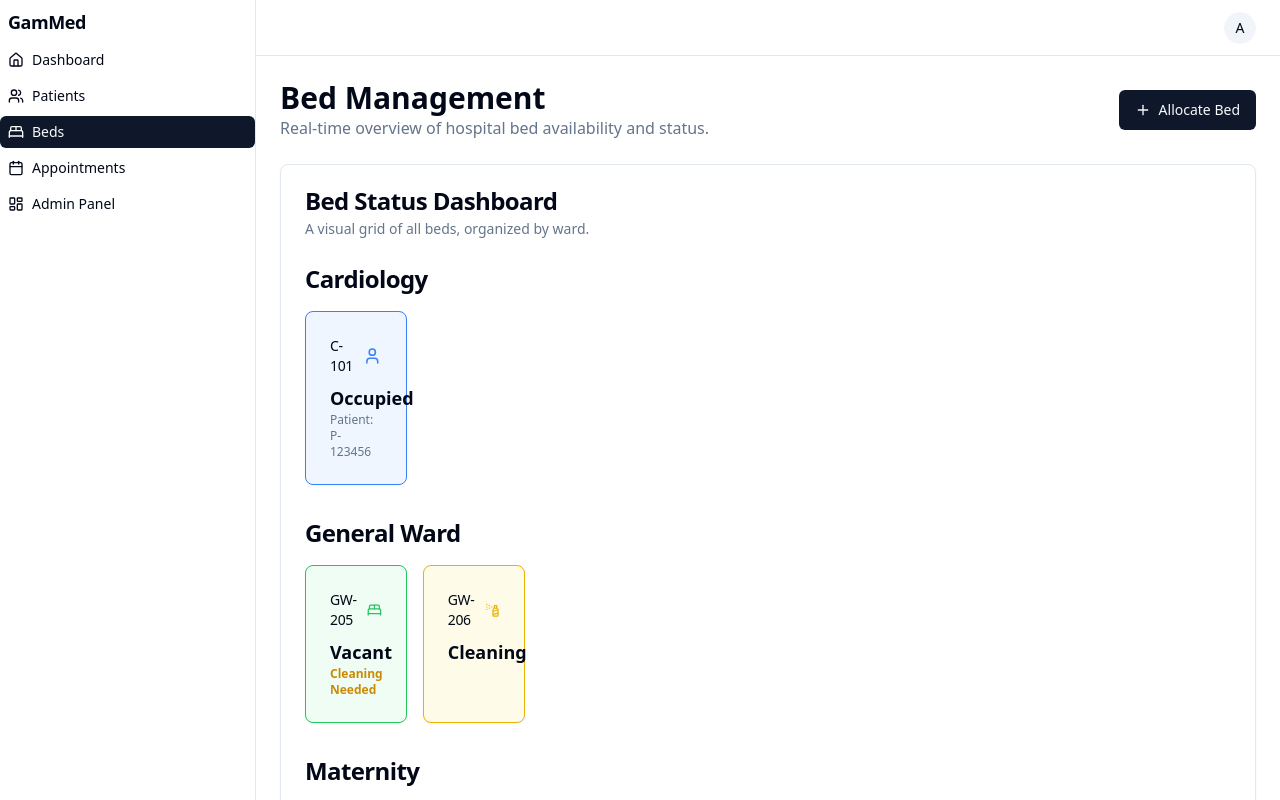
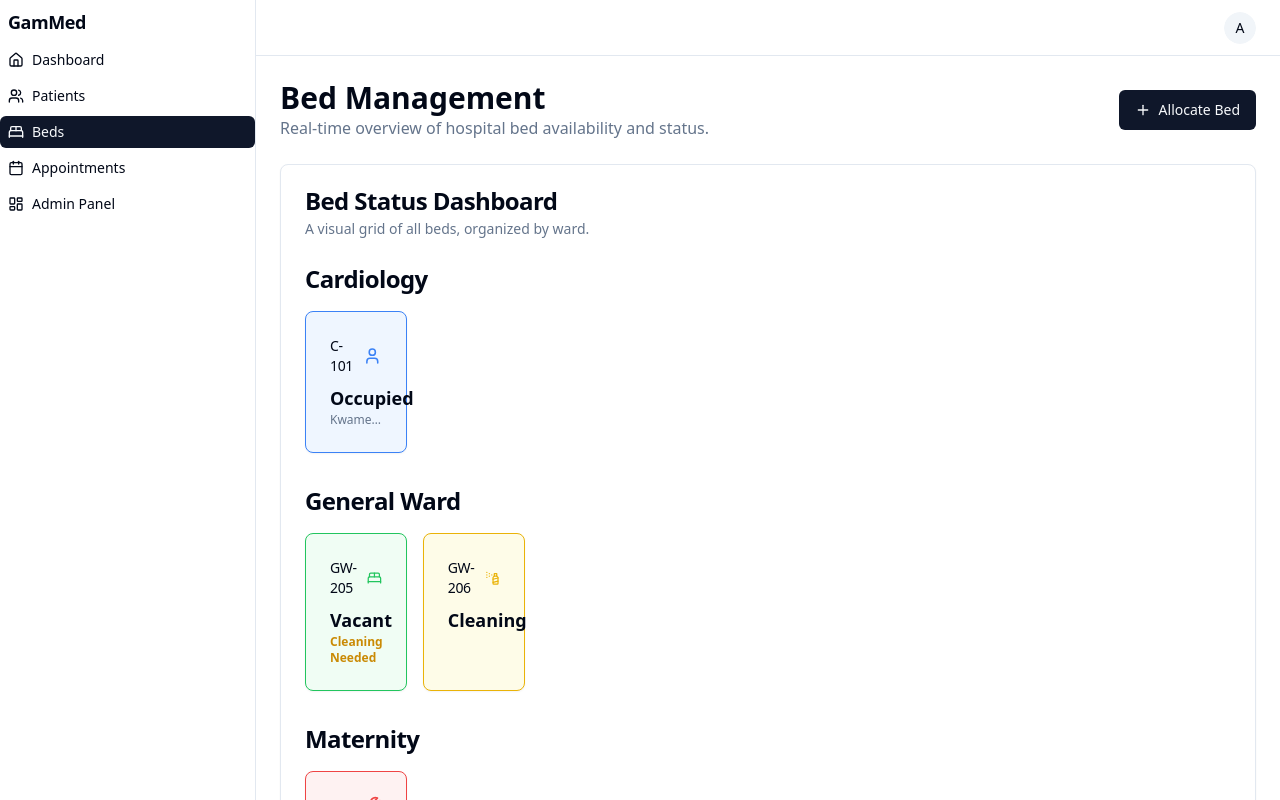
Before and after one commit to jgambrah/GAM_Med, a Next.js app: page /dashboard/beds in a window 1280 px wide. Shown: the top 800 px of the page. Built offline with nearby package versions, Linux system fonts and the light colour scheme.

Commit message:
Clinical Staff UI (/clinical/dashboard):
Bed Management Dashboard: A vi

```diff
--- a/src/app/dashboard/beds/components/bed-card.tsx
+++ b/src/app/dashboard/beds/components/bed-card.tsx
@@ -11,6 +11,13 @@ import {
   CardHeader,
   CardTitle,
 } from '@/components/ui/card';
+import {
+  Tooltip,
+  TooltipContent,
+  TooltipProvider,
+  TooltipTrigger,
+} from '@/components/ui/tooltip';
+import { allPatients, allAdmissions, allUsers } from '@/lib/data';
 
 interface BedCardProps {
   bed: Bed;
@@ -43,6 +50,10 @@ export function BedCard({ bed }: BedCardProps) {
   const config = statusConfig[bed.status];
   const isOccupied = bed.status === 'occupied' && bed.current_patient_id;
 
+  const patient = isOccupied ? allPatients.find(p => p.patient_id === bed.current_patient_id) : null;
+  const admission = patient ? allAdmissions.find(a => a.admission_id === patient.current_admission_id) : null;
+  const doctor = admission ? allUsers.find(u => u.uid === admission.attending_doctor_id) : null;
+
   const CardContentWrapper = ({ children }: { children: React.ReactNode }) => (
      <Card className={cn('flex flex-col h-full', config.color)}>
         {children}
@@ -57,9 +68,9 @@ export function BedCard({ bed }: BedCardProps) {
       </CardHeader>
       <CardContent className="flex-grow">
         <div className="text-lg font-bold">{config.label}</div>
-        {bed.status === 'occupied' && (
-          <p className="text-xs text-muted-foreground">
-            Patient: {bed.current_patient_id}
+        {isOccupied && patient && (
+          <p className="text-xs text-muted-foreground truncate">
+            {patient.full_name}
           </p>
         )}
          {bed.status === 'vacant' && bed.cleaningNeeded && (
@@ -71,11 +82,26 @@ export function BedCard({ bed }: BedCardProps) {
     </>
   );
 
-  if (isOccupied) {
+  if (isOccupied && patient) {
     return (
-      <Link href={`/dashboard/patients/${bed.current_patient_id}`} className="h-full">
-         <CardContentWrapper>{cardContent}</CardContentWrapper>
-      </Link>
+      <TooltipProvider>
+        <Tooltip>
+          <TooltipTrigger asChild>
+            <Link href={`/dashboard/patients/${bed.current_patient_id}`} className="h-full block">
+              <CardContentWrapper>{cardContent}</CardContentWrapper>
+            </Link>
+          </TooltipTrigger>
+          <TooltipContent>
+            <p className="font-semibold">{patient.full_name}</p>
+            <p className="text-sm text-muted-foreground">
+              Doctor: {doctor?.name || 'N/A'}
+            </p>
+             <p className="text-sm text-muted-foreground">
+              Admitted: {admission ? new Date(admission.admission_date).toLocaleDateString() : 'N/A'}
+            </p>
+          </TooltipContent>
+        </Tooltip>
+      </TooltipProvider>
     )
   }
 
--- a/src/lib/data.ts
+++ b/src/lib/data.ts
@@ -1,3 +1,4 @@
+
 import { User, Patient, Appointment, Admission, Bed } from './types';
 
 const now = new Date();
@@ -142,6 +143,7 @@ export const allAdmissions: Admission[] = [
     ward: 'Cardiology',
     bed_id: 'C-101',
     attending_doctor_id: 'doc1',
+    attending_doctor_name: 'Dr. Evelyn Mensah',
     status: 'Admitted',
     is_discharged: false, // Legacy field, can be derived from status
     created_at: new Date('2024-07-28T10:30:00Z').toISOString(),
--- a/src/lib/types.ts
+++ b/src/lib/types.ts
@@ -1,3 +1,4 @@
+
 /**
  * @fileoverview This file defines the core data structures (TypeScript types) for the GamMed ERP system.
  * Each type corresponds to a data model for a Firestore collection, serving as the single source of truth for the application's data architecture.
@@ -91,6 +92,7 @@ export interface Admission {
   ward?: string; // e.g., 'Cardiology', 'Maternity'
   bed_id?: string; // e.g., 'C-101'
   attending_doctor_id: string; // Reference to doctor user ID
+  attending_doctor_name?: string; // Denormalized for quick display
   status: 'Admitted' | 'In Treatment' | 'Discharged';
   is_discharged?: boolean; // Legacy field
   referralDetails?: {
```
